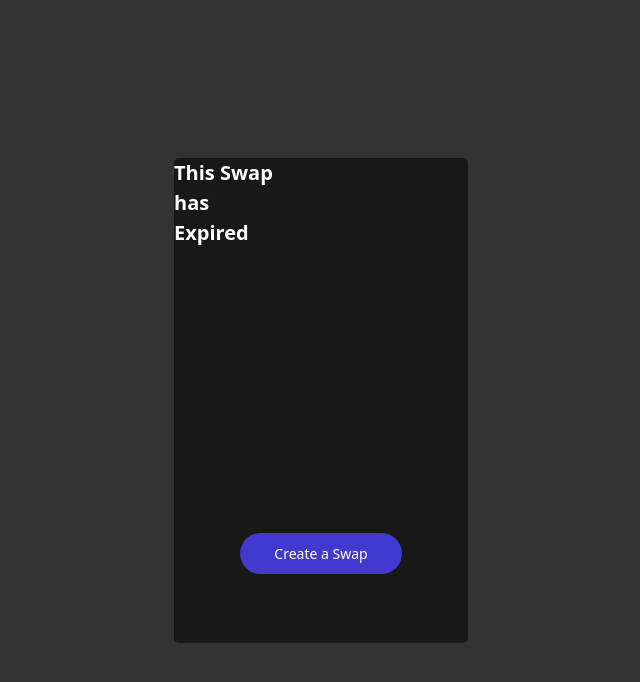
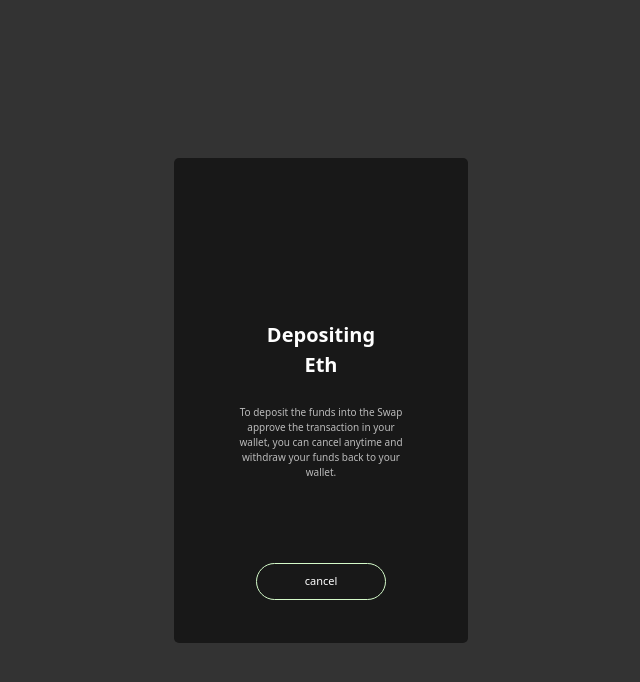
Before and after one commit to harisalkarni/swapsy-test, a React (Create React App) app: page / in a window 1280 px wide. Shown: the top 682 px of the page, without its empty margins (319-959 px from the left). Built offline with nearby package versions, Linux system fonts and the light colour scheme.

Commit message:
depositing eth

```diff
--- /dev/null
+++ b/src/atom/DepositModal.tsx
@@ -0,0 +1,21 @@
+const DepositModal = () => {
+  return (
+    <div className="w-[294px] h-[485px] bg-erie-black rounded-[5px]  justify-center relative text-center flex flex-col items-center">
+      <div className="w-[112px] text-[20px] font-bold text-white ">
+        Depositing Eth
+      </div>
+      <div className="text-white w-[164px] text-[10px] mt-[25px] opacity-70">
+        To deposit the funds into the Swap approve the transaction in your
+        wallet, you can cancel anytime and withdraw your funds back to your
+        wallet.
+      </div>
+      <div className="absolute bottom-[43px] left-0 right-0 flex flex-row w-full justify-center">
+        <button className=" text-white text-[11px] py-[9px] px-[48px] rounded-full border border-tea-green">
+          cancel
+        </button>
+      </div>
+    </div>
+  );
+};
+
+export default DepositModal;
--- a/src/atom/SwapExpired.tsx
+++ b/src/atom/SwapExpired.tsx
@@ -1,7 +1,7 @@
 const SwapExpired = () => {
   return (
-    <div className="w-[294px] h-[485px] bg-erie-black rounded-[5px]  justify-center relative">
-      <div className="w-[112px] text-[20px] font-bold text-white">
+    <div className="w-[294px] h-[485px] bg-erie-black rounded-[5px]  justify-center relative text-center flex items-center">
+      <div className="w-[112px] text-[20px] font-bold text-white ">
         This Swap has Expired
       </div>
       <div className="absolute bottom-[69px] left-0 right-0 flex flex-row w-full justify-center">
--- a/src/organism/index.tsx
+++ b/src/organism/index.tsx
@@ -1,14 +1,15 @@
 // import SelectWallet from "../molecule/SelectWallet";
-import ConnectWallet from "../molecule/ConnectWallet";
+// import ConnectWallet from "../molecule/ConnectWallet";
 // import WrongNetwork from "../atom/WrongNetwork";
-import SwapExpired from "../atom/SwapExpired";
-
-import Swap from "../molecule/Swap";
+// import SwapExpired from "../atom/SwapExpired";
+import DepositModal from "../atom/DepositModal";
+// import Swap from "../molecule/Swap";
 const HomePage = () => {
   return (
     <div className="flex flex-1 bg-black bg-opacity-80 min-h-screen justify-center items-center">
       {/* <WrongNetwork /> */}
-      <SwapExpired />
+      {/* <SwapExpired /> */}
+      <DepositModal />
     </div>
   );
 };
```
